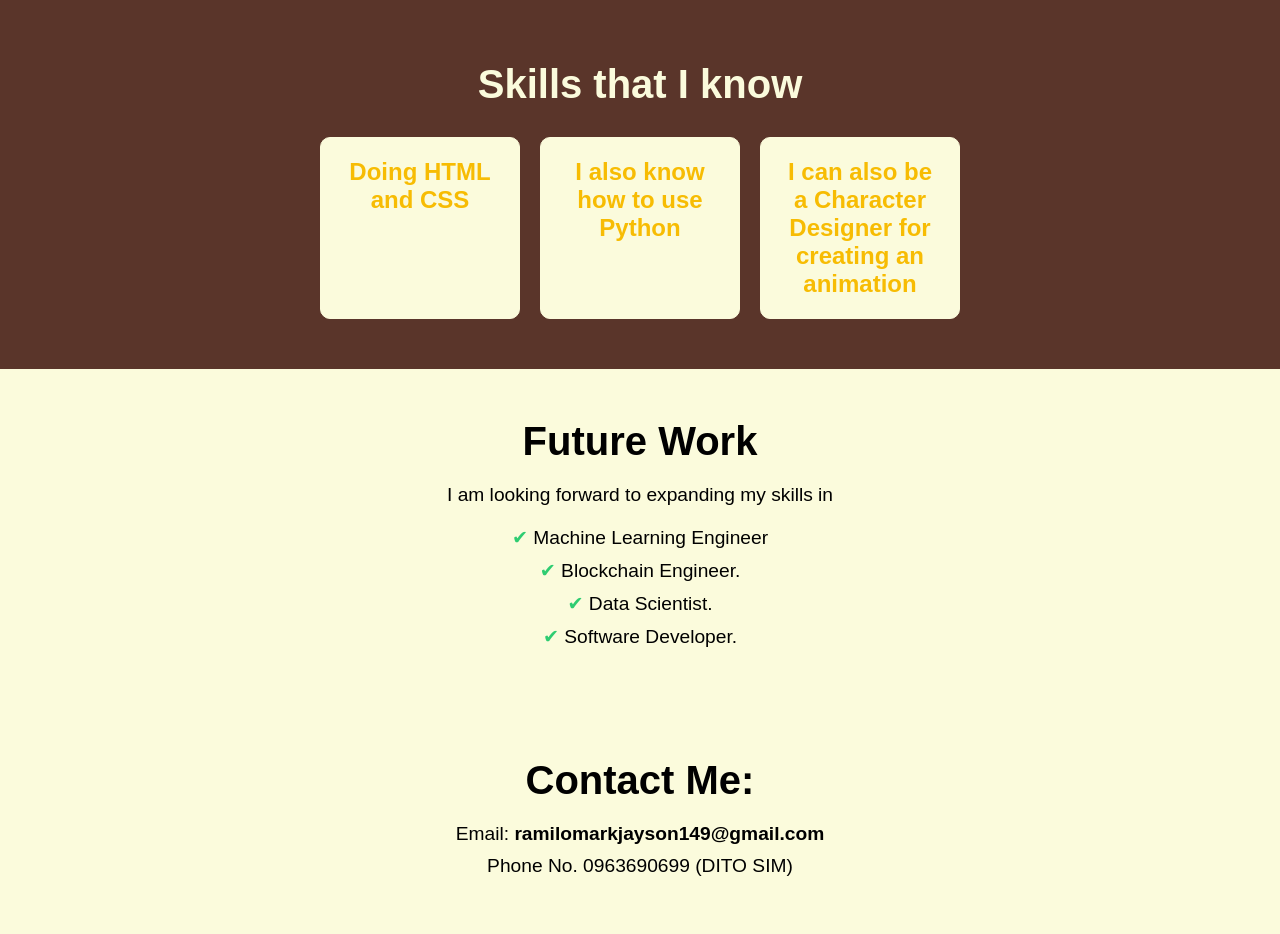
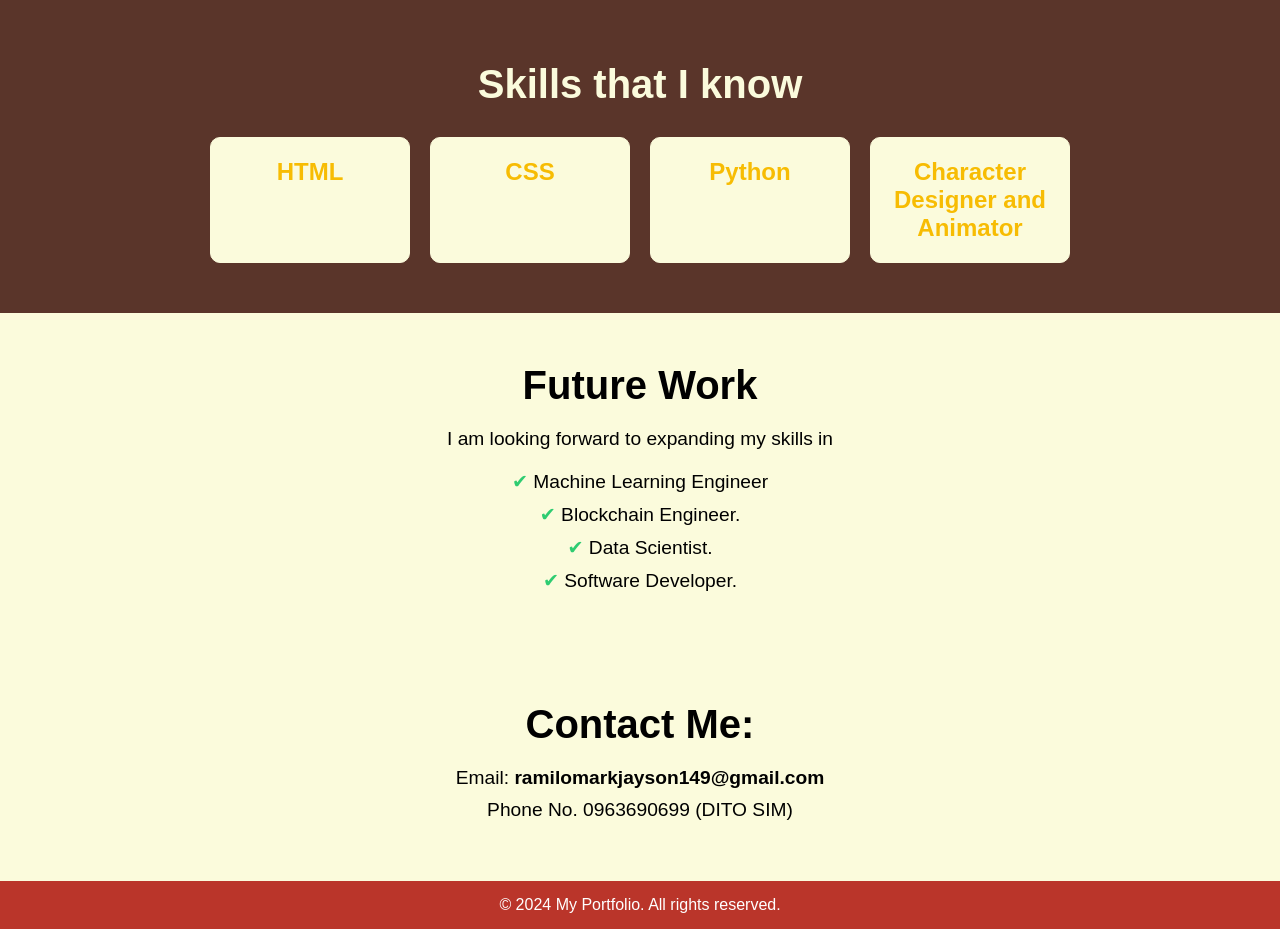
Before and after one commit to shampooday/Hands-On-Finals-ni-Ramilo, a plain HTML site: page index.html in a window 1280 px wide. Shown: the part 1260-2194 px from the top of the page. Drawn offline with Linux system fonts and the light colour scheme.

Commit message:
index.html

```diff
--- a/index.html
+++ b/index.html
@@ -8,6 +8,8 @@
     <title>MJ's Portfolio</title>
 </head>
 <body>
+
+
     <!--NAVIGATION BAR-->
     <header>
         <img src="kidlat-removebg-preview.png" id="logo">
@@ -21,12 +23,14 @@
         <a href="login.html" class="user-icon"><i class="fas fa-user-circle"></i></a>
     </header>
 
+
     <!-- HERO SECTION -->
     <section class="hero" id="hero">
         <div class="hero-container">
             <div class="hero-text">
                 <h1>Hello, I'm a <span class="highlight">Mark Jayson D. Ramilo</span>.</h1>
                 <p>Welcome to my portfolio! I am a dedicated Web Designer and IT electrician, passionate about crafting visually striking and functional designs while providing reliable technical solutions. My mission is to merge creativity with technical expertise to deliver seamless user experiences. Let’s build something incredible together!
+
 
                 </p>
                 <div class="hero-buttons">
@@ -41,11 +45,13 @@
                     <a href="https://www.telegram.com/Shandelir"><i class="fab fa-telegram"></i></a>
                 </div>
             </div>
+
             <div class="hero-image">
                 <img src="tuklaw.png" alt="MJ's Photo">
             </div>
         </div>
     </section>
+
     <section id="about">
         <h1><b>About Me</b></h1>
         <p>Hi! I’m Mark Jayson D. Ramilo, a student at Dalubhasaan ng Lungsod ng Lucena with a passion for technology and design. I aspire to build a career as a Web Designer, Programmer, and IT Electrician. Combining creativity and technical expertise, I aim to create innovative solutions that improve both form and function. I am constantly learning and exploring new tools and techniques to grow in my fields of interest."</p>
@@ -56,17 +62,21 @@
         <h2> Skills that I know</h2>
         <div class="skills-container">
             <div class="skill">
-                <h3>Doing HTML and CSS</h3>
+                <h3>HTML</h3>
             </div>
             <div class="skill">
-                <h3>I also know how to use Python</h3>
+                <h3>CSS</h3>
             </div>
             <div class="skill">
-                <h3>I can also be a Character Designer for creating an animation</h3>
+                <h3>Python</h3>
             </div>
+            <div class="skill">
+                <h3>Character Designer and Animator</h3>
             </div>
         </div>
     </section>
+
+
     <section id="future-work">
         <h2>Future Work</h2>
         <p>I am looking forward to expanding my skills in </p>
@@ -85,6 +95,7 @@
         <p>Phone No. 0963690699 (DITO SIM)</p>
     </section>
 
+
     <!-- FOOTER -->
     <footer>
         <div class="container">
```
